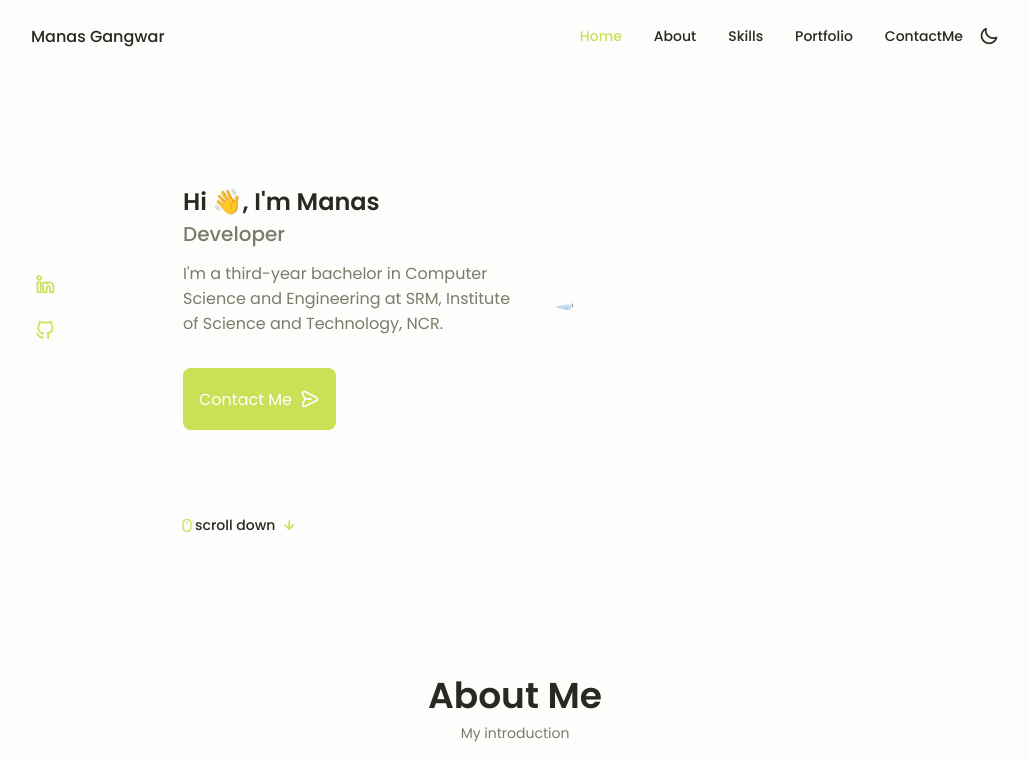
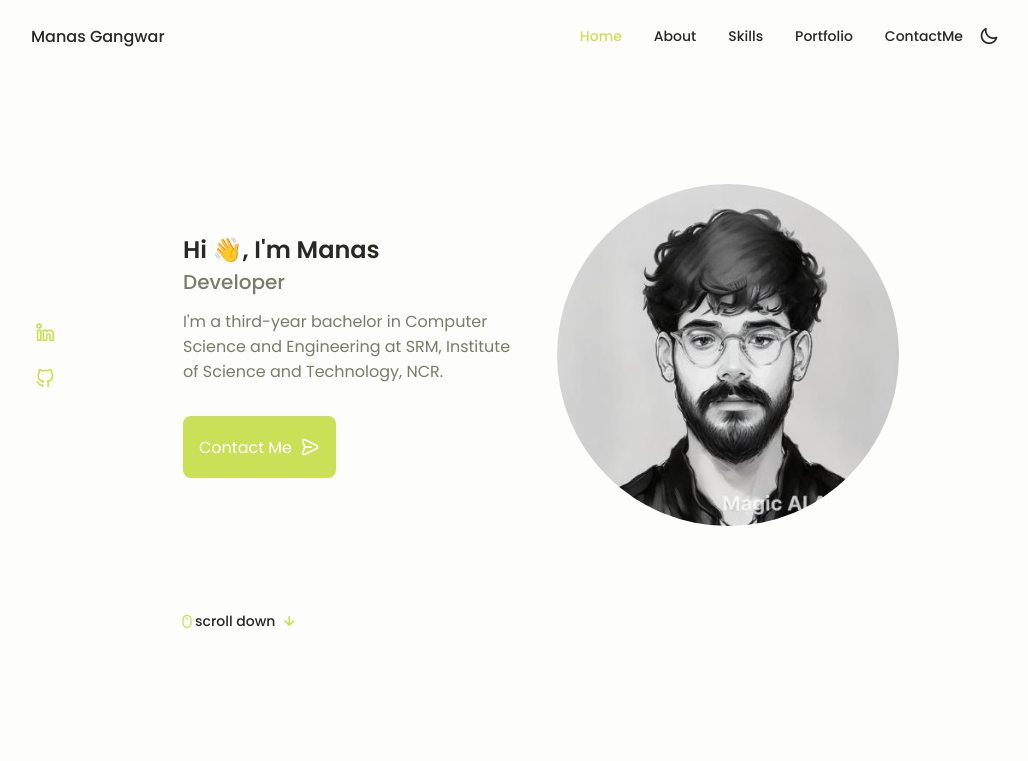
Before and after one commit to Manas054/Portfolio, a plain HTML site: page index.html in a window 1280 px wide. Shown: the top 761 px of the page, without its empty margins (125-1153 px from the left). Drawn offline with nearby package versions, Linux system fonts and the light colour scheme.

Commit message:
Update index.html
Profile pic updation

```diff
--- a/index.html
+++ b/index.html
@@ -84,7 +84,7 @@
                         </div>
 
                         <div class="home_img">
-                            <img src="/po2/profile icon.jpg"/>
+                            <img src="profile icon.jpg"/>
                         </div>
 
                         <div class="home_data">
```
